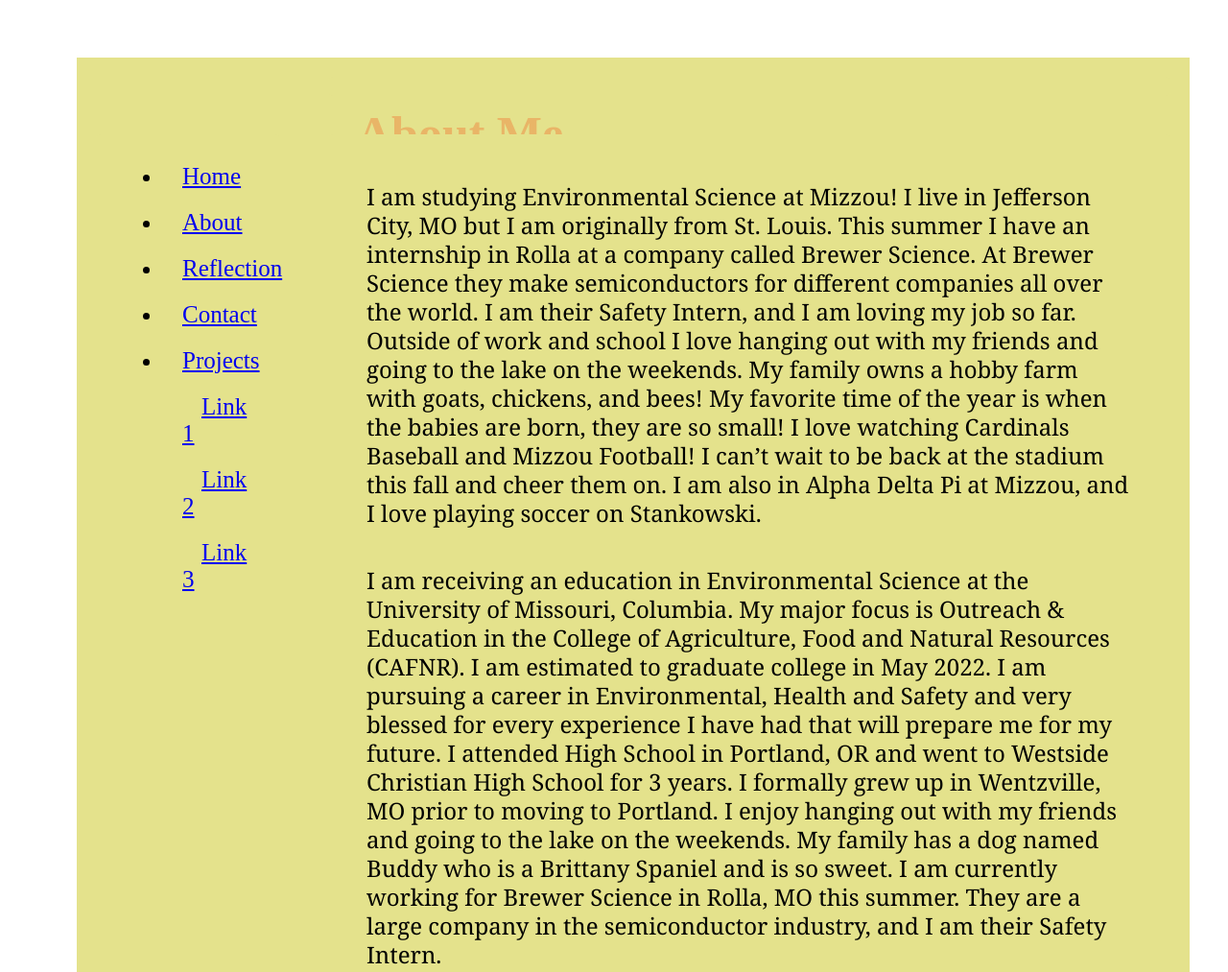
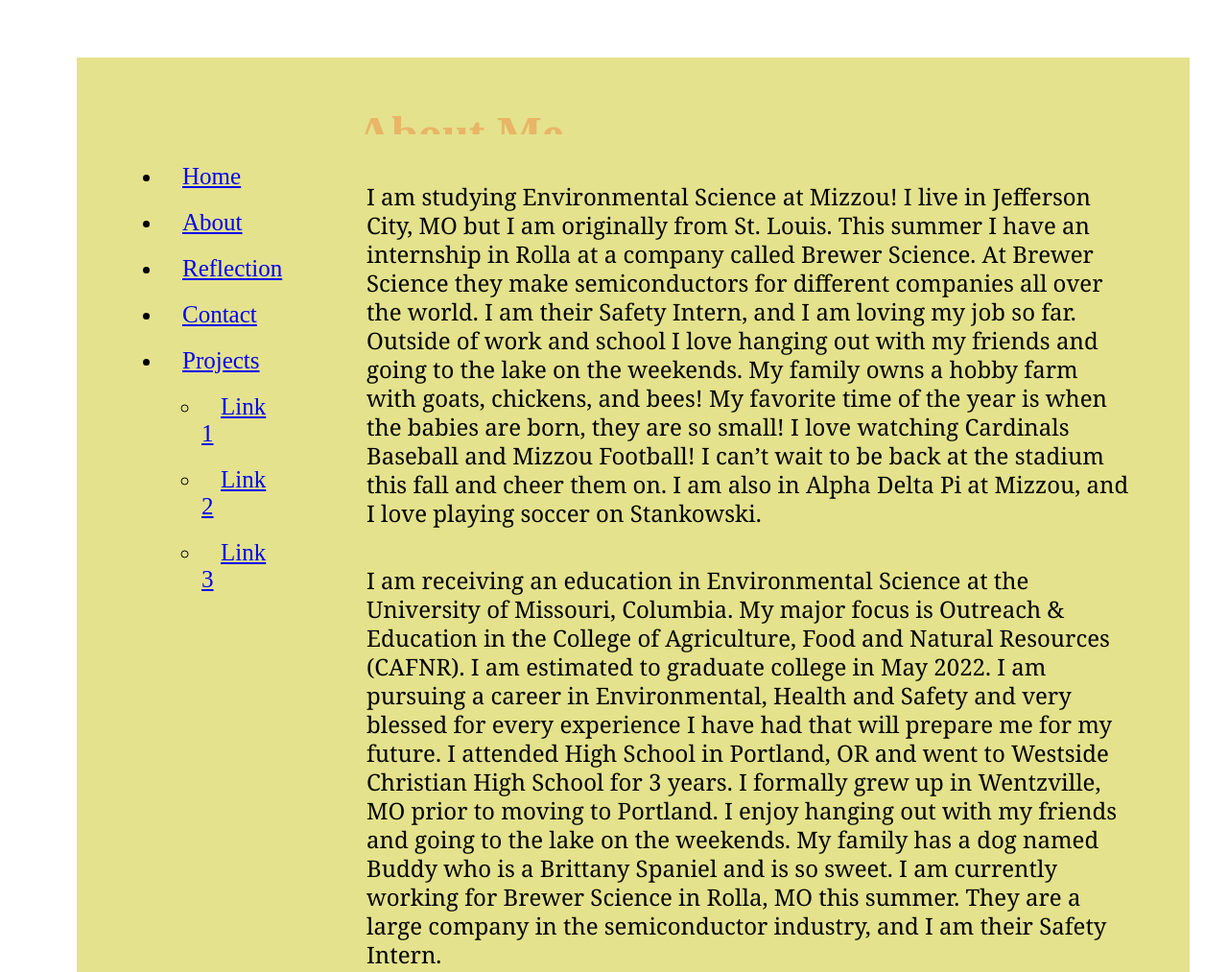
Before and after one commit to mckenzieturner/mckenzieturner.github.io, a plain HTML site: page islt_7310/about.html in a window 1280 px wide. Shown: the top 1013 px of the page at 96% size. Drawn offline with Linux system fonts and the light colour scheme.

Commit message:
Add files via upload

```diff
--- a/islt_7310/about.html
+++ b/islt_7310/about.html
@@ -16,10 +16,11 @@
             <li><a href="https://mckenzieturner.github.io/islt_7310/reflection.html">Reflection</a>
             <li><a href="#">Contact</a>
             <li><a href="#">Projects</a>
-                <ul><a href="#">Link 1</a></ul>
-                <ul><a href="#">Link 2</a></ul>
-                <ul><a href="#">Link 3</a></ul>
-                </li>
+                <ul>
+                    <li><a href="#">Link 1</a></li>
+                    <li><a href="#">Link 2</a></li>
+                    <li><a href="#">Link 3</a></li>
+                </ul>
           </ul>
         </nav>
     </div>
```
